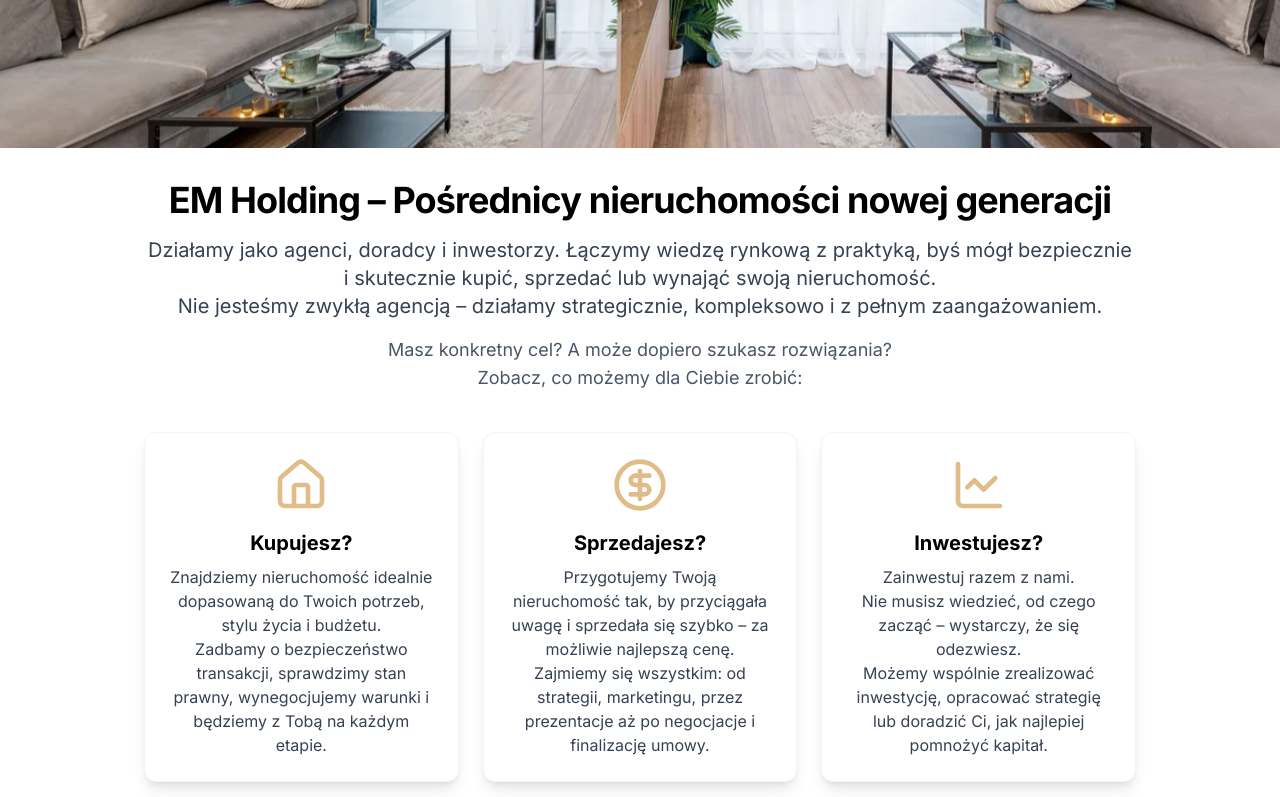
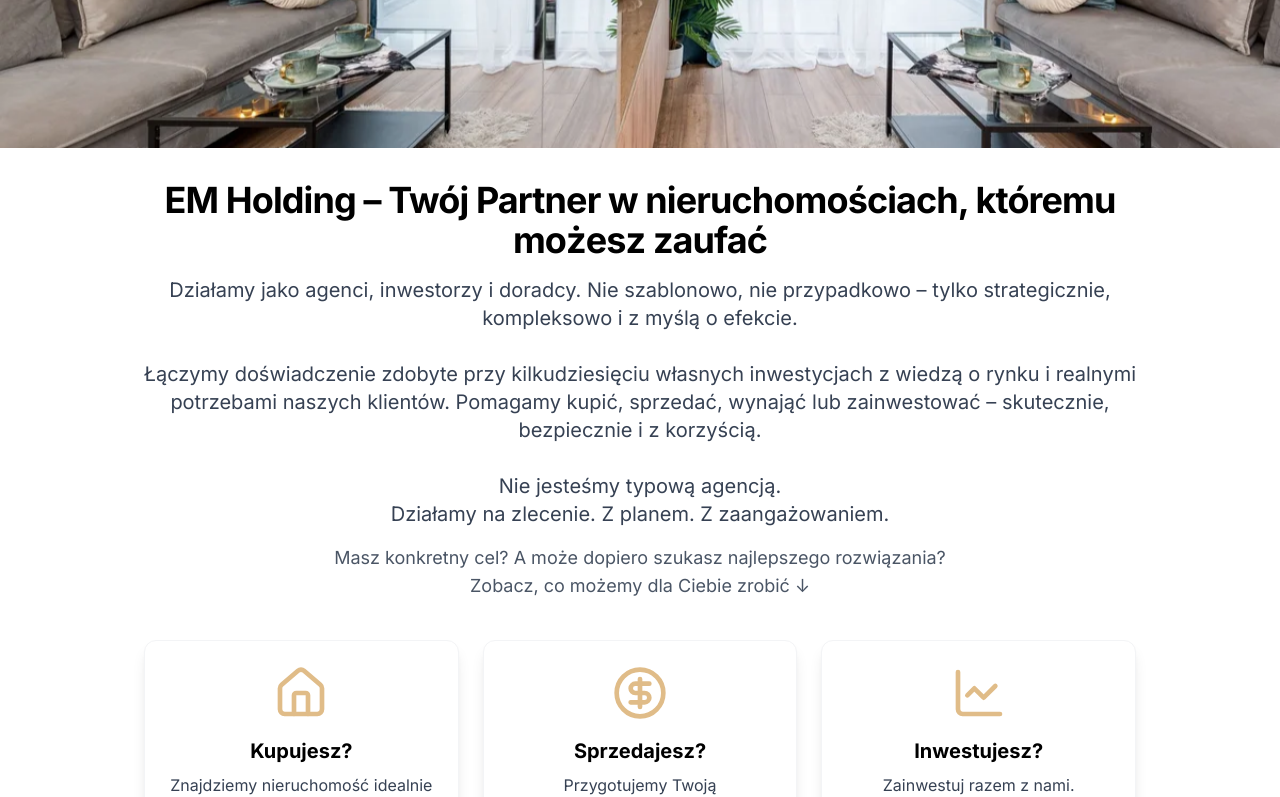
Before and after one commit to karol-wojak/real_estate_website, a React (Vite) app: page / in a window 1280 px wide. Shown: the part 412-1209 px from the top of the page. Built offline with nearby package versions, Linux system fonts and the light colour scheme.

Commit message:
Refactor Services page: update content for clarity and engagement

```diff
--- a/src/pages/Services.jsx
+++ b/src/pages/Services.jsx
@@ -6,9 +6,15 @@
 const Services = () => (
     <section id="services" className="w-full max-w-5xl mx-auto mb-16 px-4">
         <div className="text-center mb-10">
-            <h2 className="text-3xl md:text-4xl font-extrabold mb-4 tracking-tight">EM Holding – Pośrednicy nieruchomości nowej generacji</h2>
-            <p className="text-lg md:text-xl text-gray-700 mb-2">Działamy jako agenci, doradcy i inwestorzy. Łączymy wiedzę rynkową z praktyką, byś mógł bezpiecznie i skutecznie kupić, sprzedać lub wynająć swoją nieruchomość.<br/>Nie jesteśmy zwykłą agencją – działamy strategicznie, kompleksowo i z pełnym zaangażowaniem.</p>
-            <p className="text-base md:text-lg text-gray-600 mt-4">Masz konkretny cel? A może dopiero szukasz rozwiązania?<br/>Zobacz, co możemy dla Ciebie zrobić:</p>
+            <h2 className="text-3xl md:text-4xl font-extrabold mb-4 tracking-tight">EM Holding – Twój Partner w nieruchomościach, któremu możesz zaufać</h2>
+            <p className="text-lg md:text-xl text-gray-700 mb-2">Działamy jako agenci, inwestorzy i doradcy. Nie szablonowo, nie przypadkowo – tylko strategicznie, kompleksowo i z myślą o efekcie.<br/><br/>
+                Łączymy doświadczenie zdobyte przy kilkudziesięciu własnych inwestycjach z wiedzą o rynku i realnymi potrzebami naszych klientów.
+                Pomagamy kupić, sprzedać, wynająć lub zainwestować – skutecznie, bezpiecznie i z korzyścią. <br/><br/>
+                Nie jesteśmy typową agencją. <br/>
+                Działamy na zlecenie. Z planem. Z zaangażowaniem.
+            </p>
+            <p className="text-base md:text-lg text-gray-600 mt-4">Masz konkretny cel? A może dopiero szukasz najlepszego rozwiązania?<br/>
+                Zobacz, co możemy dla Ciebie zrobić ↓</p>
         </div>
         <div className="flex flex-col md:flex-row gap-8 md:gap-6">
             {/* Kupujesz */}
```
